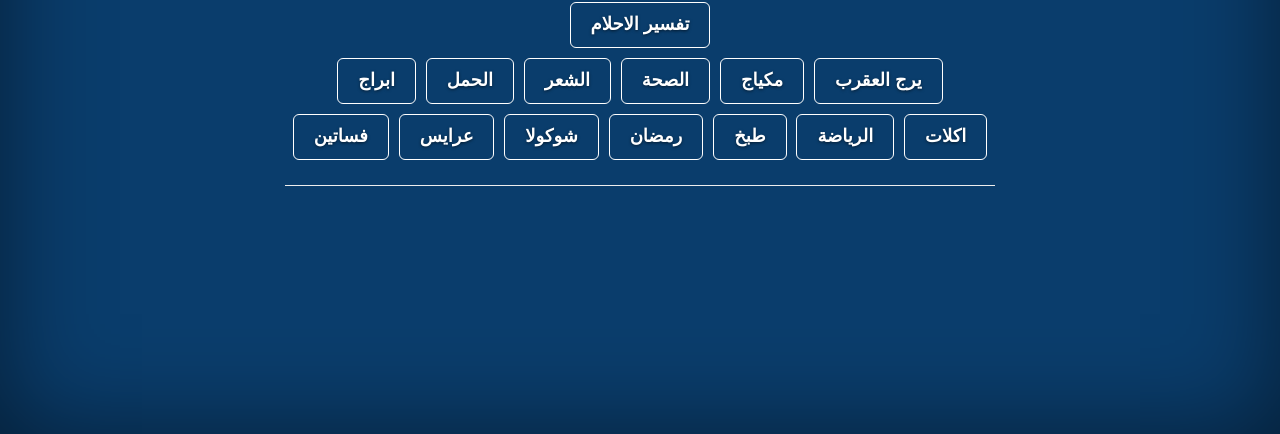
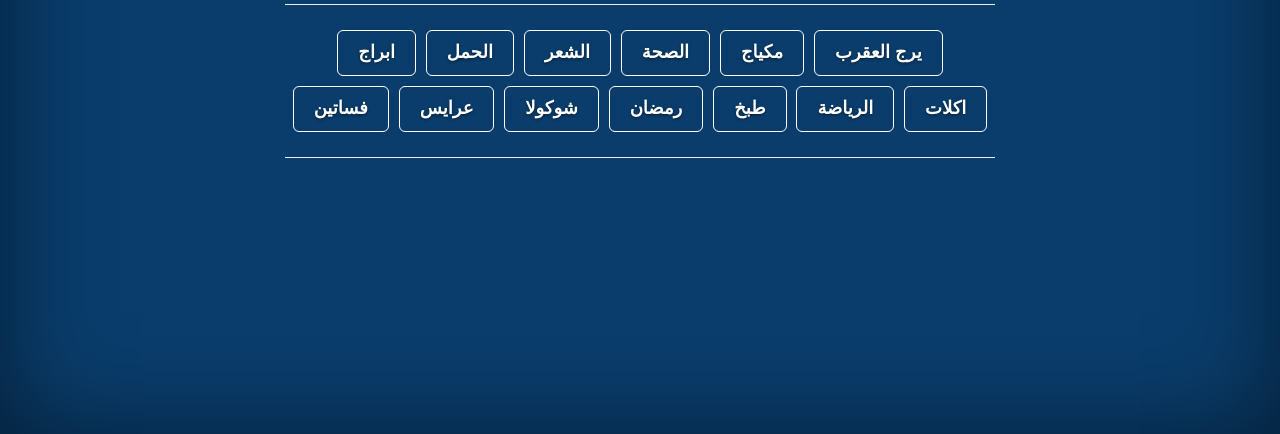
Before and after one commit to arabssites/arabssites.github.io, a plain HTML site: page index.html in a window 1280 px wide. Shown: the part 366-800 px from the top of the page. Drawn offline with nearby package versions, Linux system fonts and the light colour scheme.

Commit message:
Update index.html

```diff
--- a/index.html
+++ b/index.html
@@ -23,7 +23,6 @@ body{color:#fff;text-align:center;text-shadow:0 1px 3px rgba(0,0,0,.5)}.site-wra
 
  <hr> <p  class="lead">
 
-    <a href="https://www.thedreams.co/"  class="btn btn-outline-inverse btn-lg"> تفسير الاحلام</a><br>
 <a href="https://www.almrahonline.com/t/%d8%a7%d9%84%d8%a3%d8%a8%d8%b1%d8%a7%d8%ac" class="btn btn-outline-inverse btn-lg">ابراج</a>
 <a href="https://www.almrahonline.com/pregnancy-childbirth " class="btn btn-outline-inverse btn-lg">الحمل</a>
 <a href="https://www.almrahonline.com/womens-beauty-elegance/skin-care" class="btn btn-outline-inverse btn-lg">الشعر</a>
```
